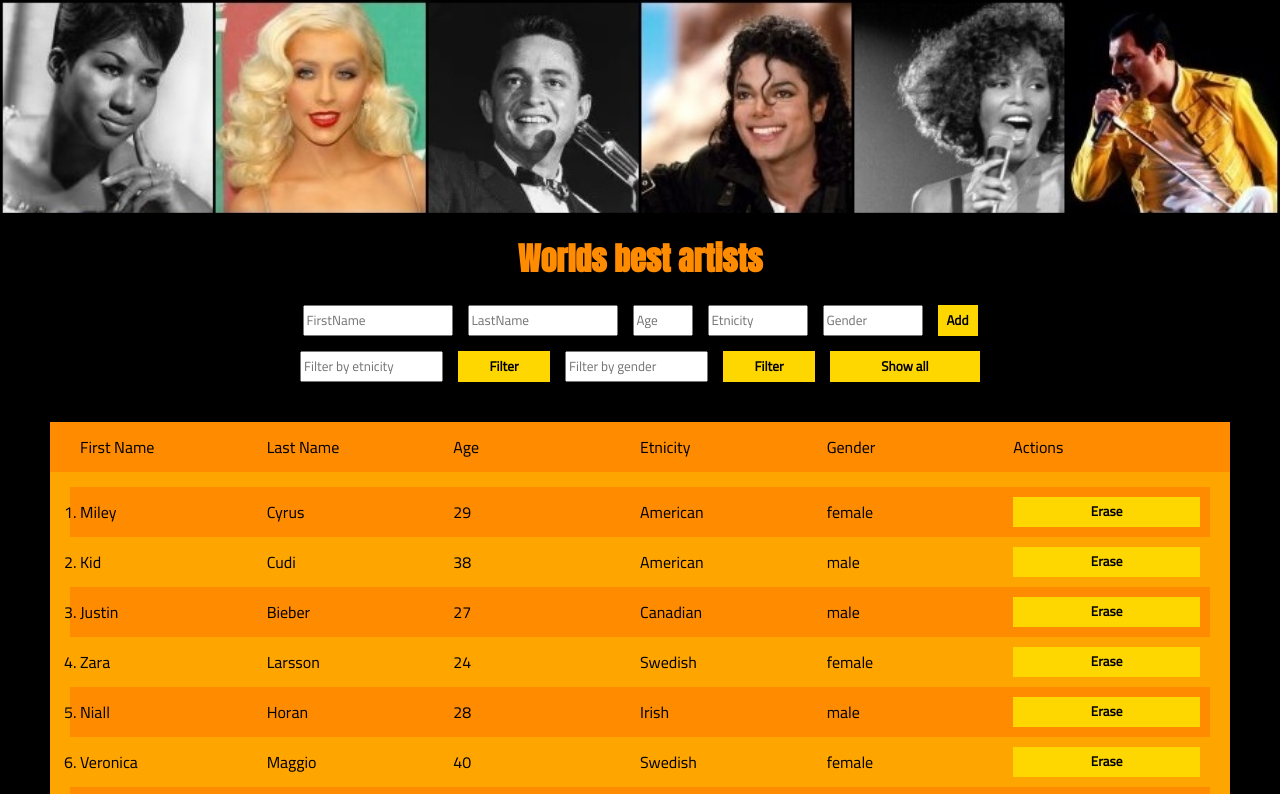
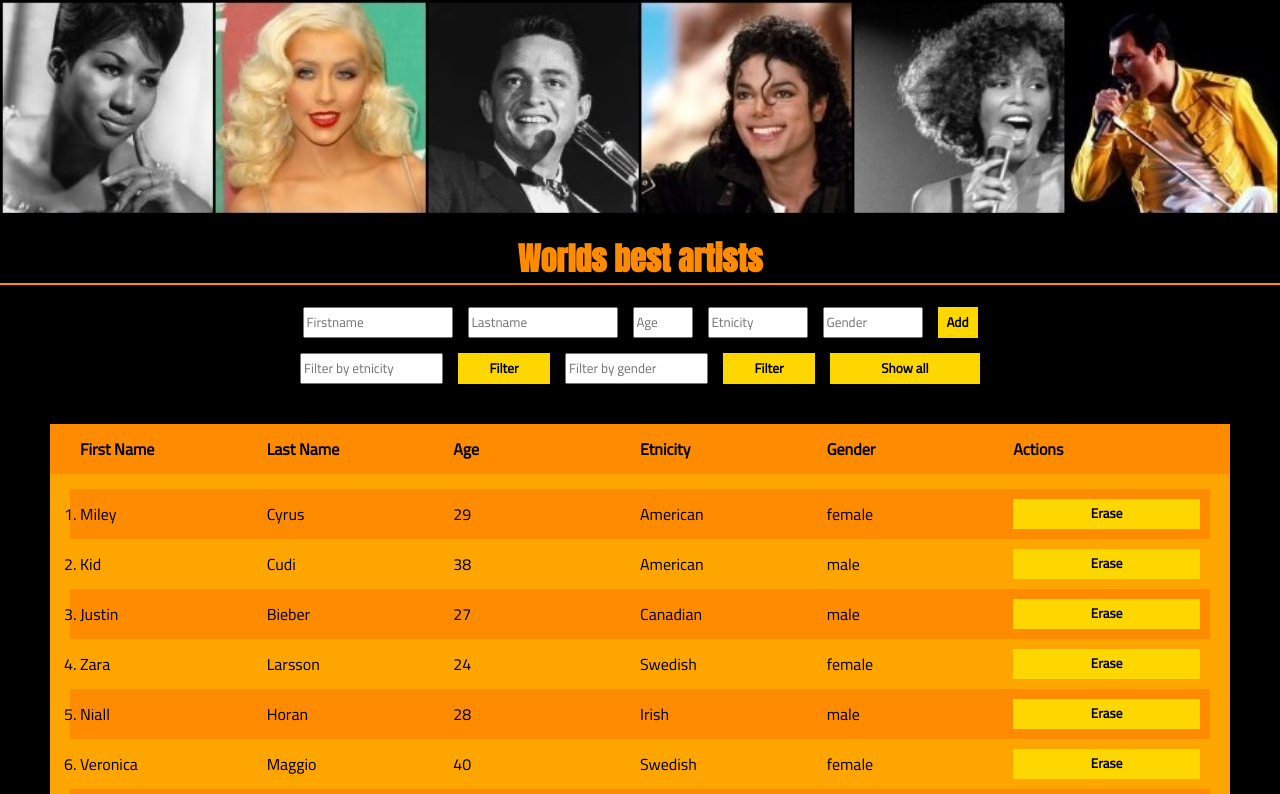
Before and after one commit to claralindbloms/U2_ME132A_Clara, a plain HTML site: page index.html in a window 1280 px wide. Shown: the top 794 px of the page. Drawn offline with Linux system fonts and the light colour scheme.

Commit message:
last minute css changes

```diff
--- a/index.html
+++ b/index.html
@@ -16,8 +16,8 @@
     <div class="picture"></div>
     <h1>Worlds best artists</h1>
     <form id="addArtistForm">
-        <input id="firstname" type="text" placeholder="FirstName">
-        <input id="lastname" type="text" placeholder="LastName">
+        <input id="firstname" type="text" placeholder="Firstname">
+        <input id="lastname" type="text" placeholder="Lastname">
         <input id="age" type="number" placeholder="Age">
         <input id="etnicity" type="text" placeholder="Etnicity">
         <input id="gender" type="text" placeholder="Gender">
--- a/styles.css
+++ b/styles.css
@@ -9,6 +9,7 @@ h1 {
     text-align: center;
     font-family: 'Anton', sans-serif;
     color: DarkOrange;
+    border-bottom: 2px solid darkorange;
 }
 
 .picture {
@@ -59,6 +60,7 @@ input {
   background-color: DarkOrange;
   margin-left: 50px;
   margin-right: 50px;
+  font-weight: bold;
 
 }
 
```
